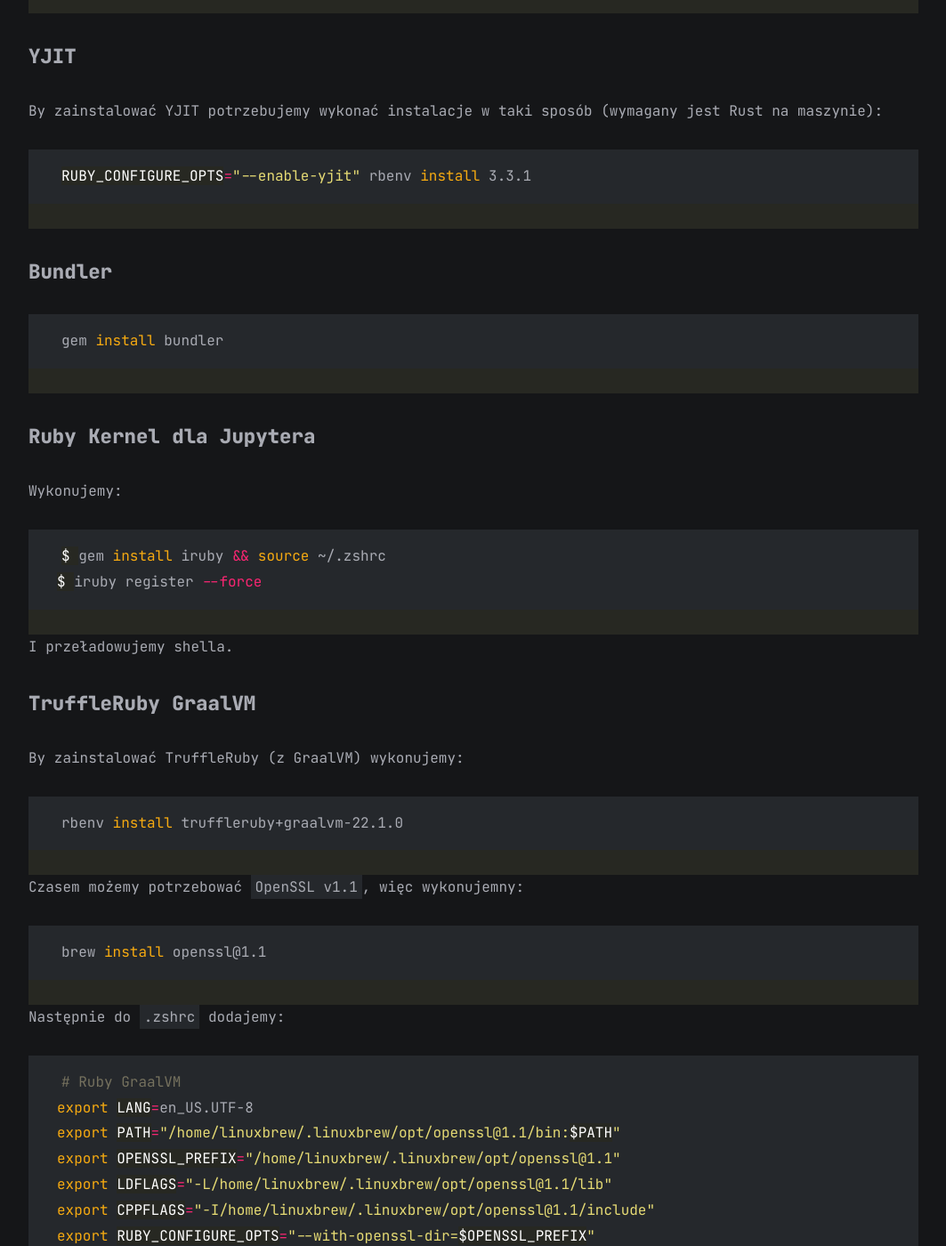
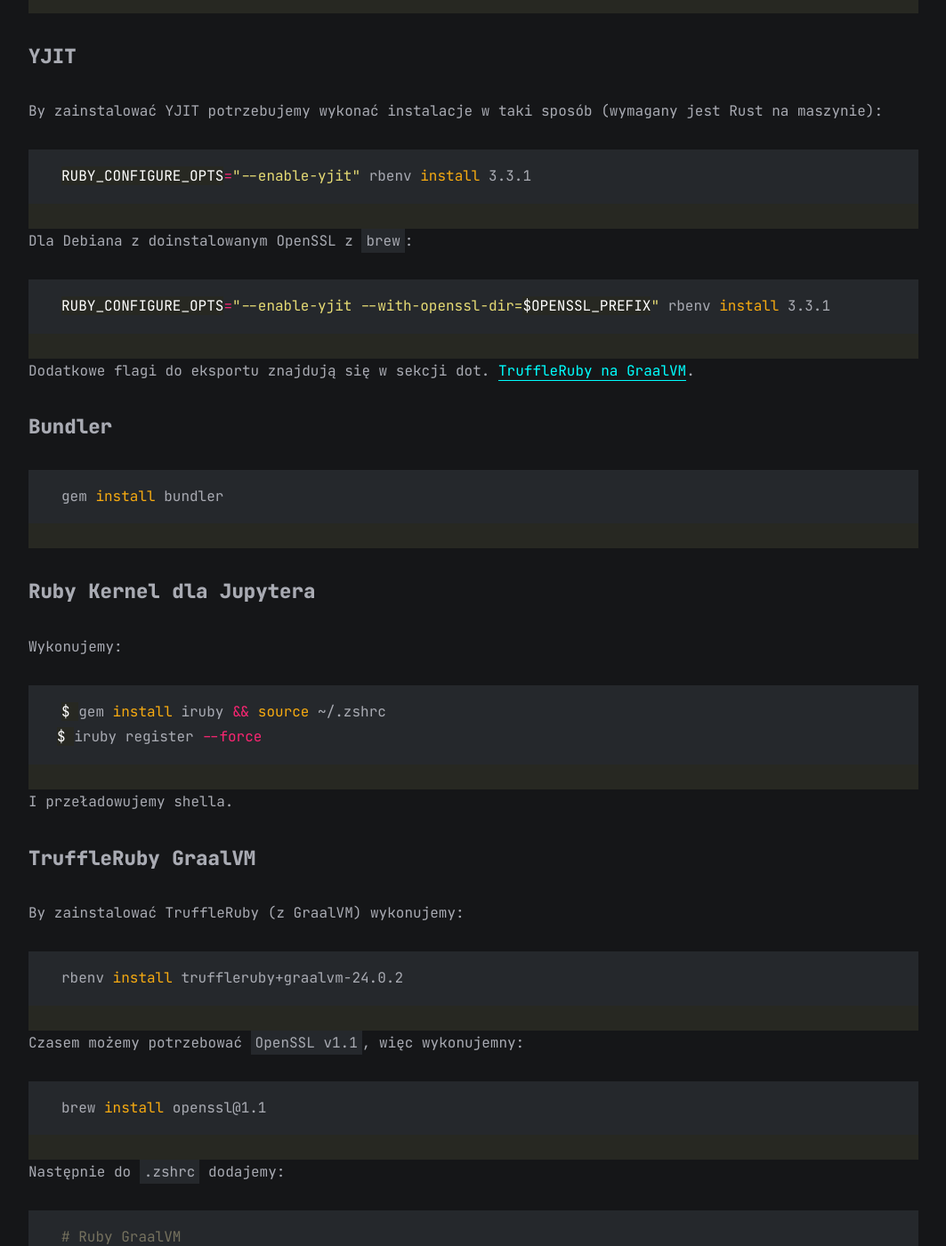
Before and after one commit to mikelogaciuk/mikelogaciuk.github.io, a Jekyll site: the page built from all_collections/_posts/2024-07-13-przygotowanie-linuxa-do-pracy-sre.md, in a window 1280 px wide and 1400 px high, scrolled down 27678 px. Shown: the whole window at 89% size, without its empty margins (108-1171 px from the left). Built offline with Jekyll 4.4.1, drawn with Linux system fonts in a browser that asks for light colours.

Commit message:
Add stuff about Ruby on Debian via RBENV

````diff
--- a/all_collections/_posts/2024-07-13-przygotowanie-linuxa-do-pracy-sre.md
+++ b/all_collections/_posts/2024-07-13-przygotowanie-linuxa-do-pracy-sre.md
@@ -933,6 +933,14 @@
 RUBY_CONFIGURE_OPTS="--enable-yjit" rbenv install 3.3.1
 ```
 
+Dla Debiana z doinstalowanym OpenSSL z `brew`:
+
+```bash
+RUBY_CONFIGURE_OPTS="--enable-yjit --with-openssl-dir=$OPENSSL_PREFIX" rbenv install 3.3.1
+```
+
+Dodatkowe flagi do eksportu znajdują się w sekcji dot. [TruffleRuby na GraalVM](#truffleruby-graalvm).
+
 #### Bundler
 
 ```bash
@@ -955,7 +963,7 @@
 By zainstalować TruffleRuby (z GraalVM) wykonujemy:
 
 ```bash
-rbenv install truffleruby+graalvm-22.1.0
+rbenv install truffleruby+graalvm-24.0.2
 ```
 
 Czasem możemy potrzebować `OpenSSL v1.1`, więc wykonujemny:
````
